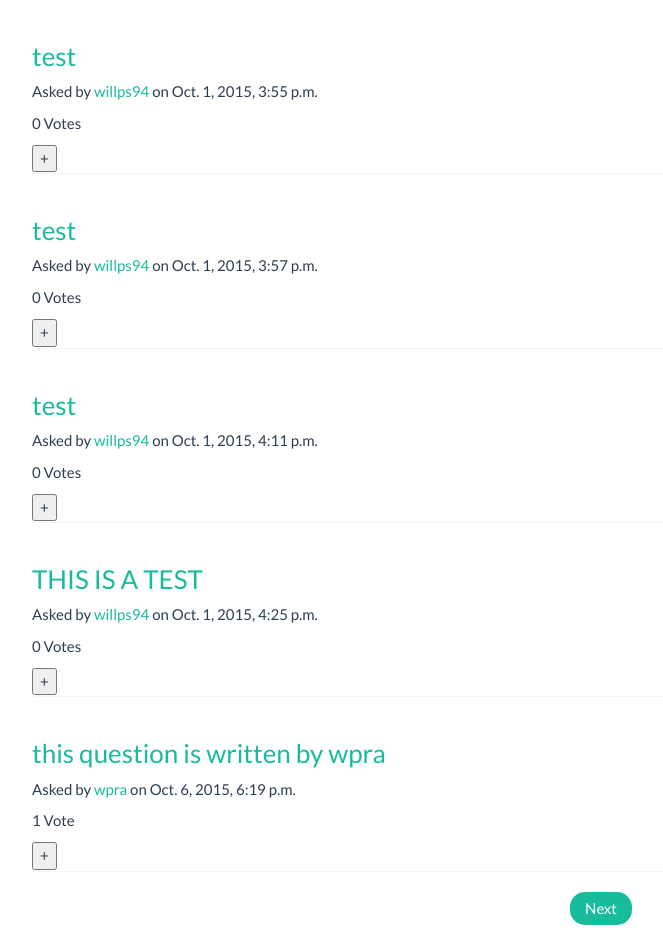
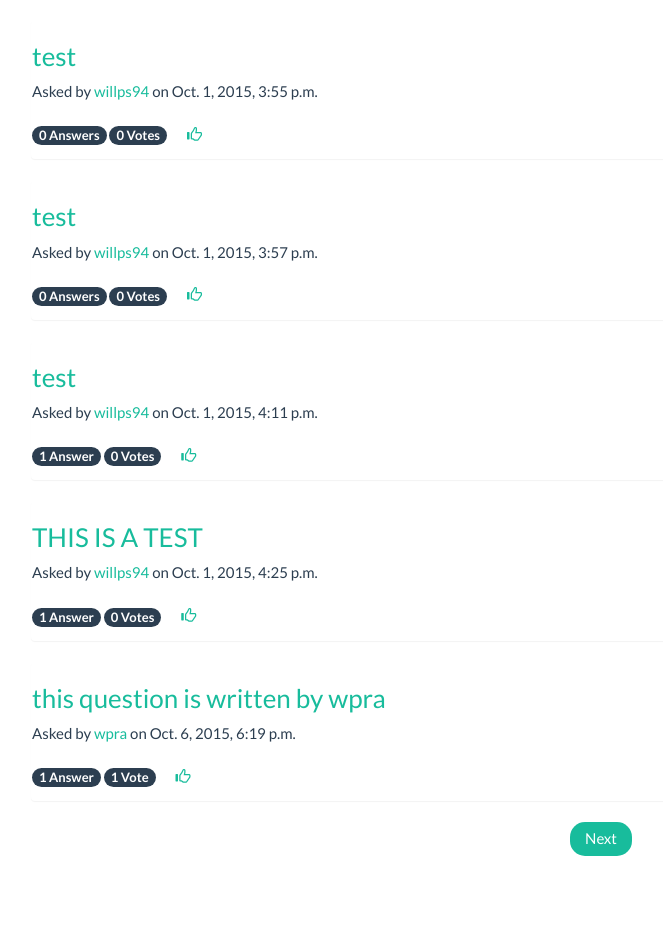
Before and after one commit to willps94/qandu_app, a Django app: page /search/ in a window 1280 px wide. Shown: the part 60-1006 px from the top of the page, without its empty margins (39-702 px from the left). After the commit the page ends 916 px from the top, so only its background shows below. Run offline with Django 3.2, Linux system fonts and the light colour scheme; a user stored in the database is signed in; data comes from the database, SQL or seed files in the repository; both versions use the stored data as it was after the commit; some libraries are stand-ins or nearby versions; some web fonts are replaced.

Commit message:
Add styling to vote form

```diff
--- a/core/views.py
+++ b/core/views.py
@@ -24,6 +24,12 @@ class QuestionListView(ListView):
     template_name = "question/question_list.html"
     paginate_by = 5
 
+    def get_context_data(self, **kwargs):
+        context = super(QuestionListView, self).get_context_data(**kwargs)
+        user_votes = Question.objects.filter(vote__user=self.request.user)
+        context['user_votes'] = user_votes
+        return context
+
 class QuestionDetailView(DetailView):
   model = Question
   template_name = 'question/question_detail.html'
@@ -35,6 +41,8 @@ class QuestionDetailView(DetailView):
       context['answers'] = answers
       user_answers = Answer.objects.filter(question=question, user=self.request.user)
       context['user_answers'] = user_answers
+      user_votes = Answer.objects.filter(vote__user=self.request.user)
+      context['user_votes'] = user_votes
       return context
 
 class QuestionUpdateView(UpdateView):
--- a/templates/question/question_list.html
+++ b/templates/question/question_list.html
@@ -4,13 +4,22 @@
 <div class="panel">
   <h3><a href="{{ question.get_absolute_url }}">{{ question.title }}</a></h3>
   <p>Asked {% if question.visibility == 0 %} by <a href="{% url 'user_detail' slug=question.user.username %}">{{ question.user.username }}</a> {% endif %} on {{ question.created_at }}</p>
-  <p>{{ question.vote_set.all.count }} Vote{{ question.vote_set.all.count|pluralize }}</p>
   <form method="post" action="{% url 'vote' %}">
-      {% csrf_token %}
-      <input type="hidden" name="question" value="{{ question.id }}" />
-      <input type="hidden" name="user" value="{{ question.id }}" />
-      <button>+</button>
-  </form>
+    <span class="badge">{{ question.answer_set.all.count }} Answer{{  question.answer_set.all.count|pluralize }}</span>
+    <span class="badge">{{ question.vote_set.all.count }} Vote{{ question.vote_set.all.count|pluralize }}</span>
+    {% csrf_token %}
+    <input type="hidden" name="question" value="{{ question.id }}" />
+    <input type="hidden" name="user" value="{{ user.id }}" />
+        {% if question in user_votes %}
+        <button class="btn btn-link">
+          <span class="glyphicon glyphicon-thumbs-down"></span>
+        </button>
+        {% else %}
+        <button class="btn btn-link">
+          <span class="glyphicon glyphicon-thumbs-up"></span>
+        </button>
+        {% endif %}
+    </form>
 </div>
 {% empty %}
 <p>No results found.</p>
```
Also changed, not shown: templates/question/question_detail.html (+16 -7 lines), qandu_app/db.sqlite3.
